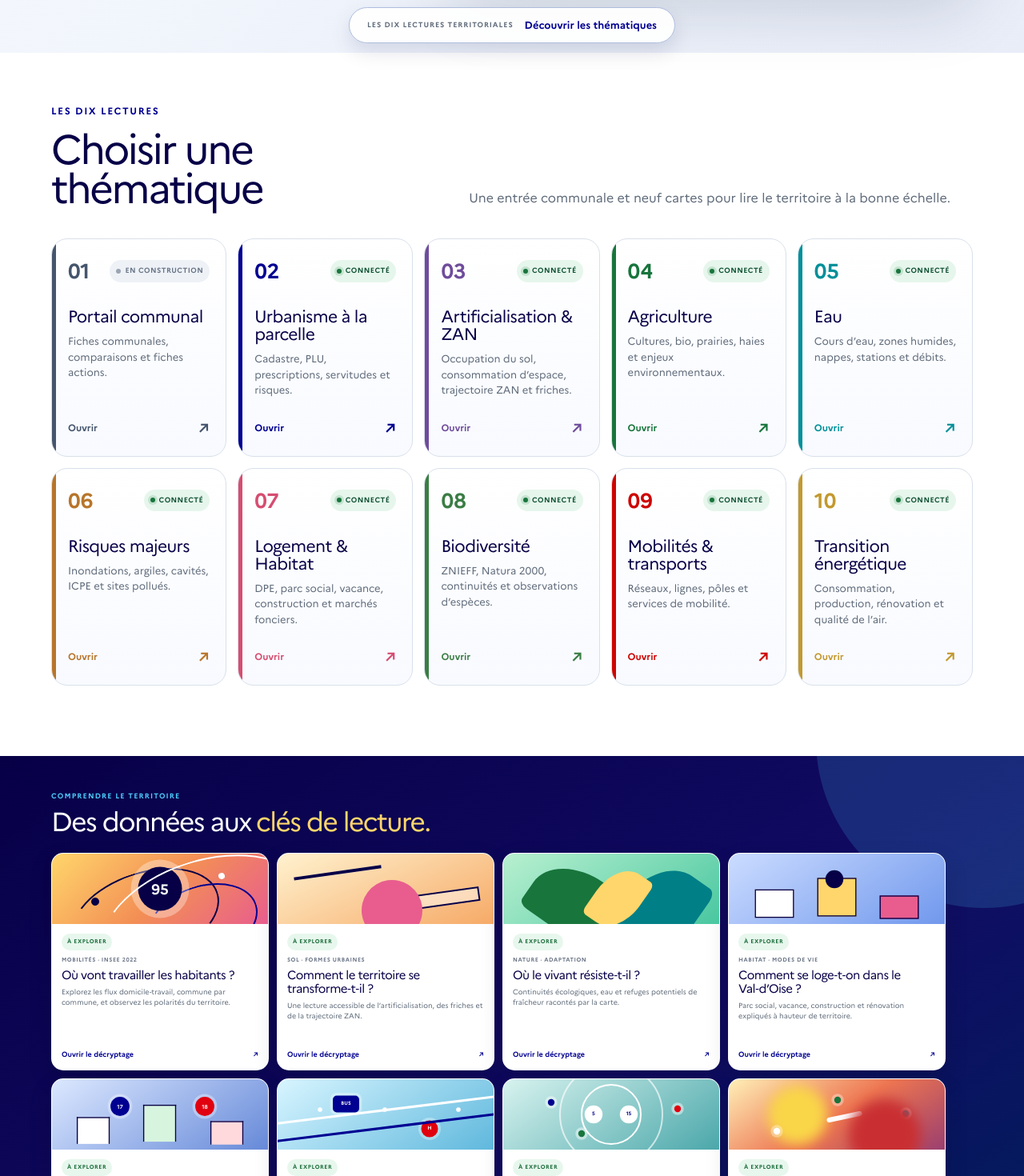
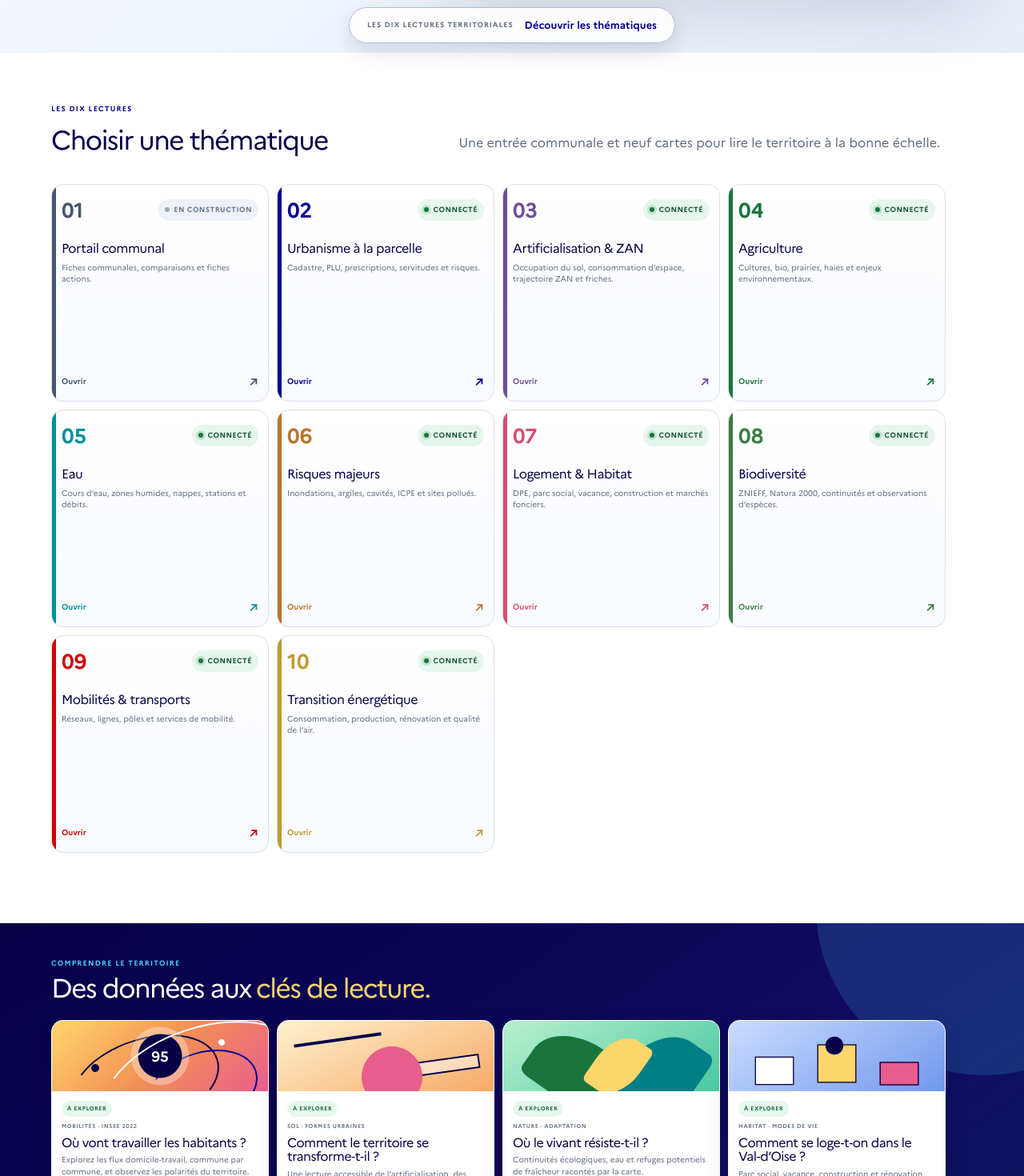
Before and after one commit to DDT95/atlas-territorial-95, a Next.js app: page / in a window 1280 px wide. Shown: the part 640-2110 px from the top of the page at 80% size. Built offline with nearby package versions, Linux system fonts and the light colour scheme; no server answers; grey boxes are pictures that could not be loaded.

Commit message:
Harmonise les grilles thematiques et comprendre

```diff
--- a/app/understand-compact.css
+++ b/app/understand-compact.css
@@ -1,6 +1,44 @@
 /* Grille Comprendre : compacte, équilibrée et prête à accueillir plus de pages. */
 .understand-section {
   padding: 44px max(24px, 5vw) 50px;
+}
+
+.themes-section {
+  padding-inline: max(24px, 5vw);
+}
+
+.section-heading,
+.themes-grid,
+.understand-heading,
+.understand-grid {
+  width: min(100%, 1120px);
+}
+
+.section-heading h2,
+.understand-heading h2 {
+  font-size: clamp(30px, 2.6vw, 42px);
+  line-height: 1;
+  letter-spacing: -.045em;
+}
+
+.section-heading .eyebrow,
+.understand-heading .eyebrow {
+  font-size: 9px;
+}
+
+.themes-grid {
+  display: flex;
+  flex-wrap: wrap;
+  justify-content: flex-start;
+  gap: 10px;
+}
+
+.theme-card {
+  min-height: 0;
+  aspect-ratio: 1;
+  flex: 0 1 272px;
+  padding: 12px;
+  border-radius: 15px;
 }
 
 .understand-heading {
@@ -70,18 +108,38 @@
 
 .story-copy h3 {
   margin: 6px 0;
-  font-size: 15px;
+  font-size: 16px;
+  line-height: 1.12;
+}
+
+.theme-card h3 {
+  margin: 20px 0 8px;
+  font-size: 16px;
   line-height: 1.12;
 }
 
 .story-copy p {
-  font-size: 9px;
+  font-size: 10px;
+  line-height: 1.42;
+}
+
+.theme-card p {
+  font-size: 10px;
   line-height: 1.42;
 }
 
 .story-copy > strong {
   padding-top: 8px;
-  font-size: 9px;
+  font-size: 10px;
+}
+
+.theme-card a {
+  padding-top: 8px;
+  font-size: 10px;
+}
+
+.theme-card a span {
+  font-size: 16px;
 }
 
 .understand-card:hover,
@@ -92,6 +150,7 @@
 }
 
 @media (max-width: 980px) {
+  .theme-card,
   .understand-card,
   .understand-card.warm,
   .understand-card.green-story-card {
@@ -113,6 +172,7 @@
     margin-left: 0;
   }
 
+  .theme-card,
   .understand-card,
   .understand-card.warm,
   .understand-card.green-story-card {
@@ -123,6 +183,7 @@
 }
 
 @media (max-width: 460px) {
+  .theme-card,
   .understand-card,
   .understand-card.warm,
   .understand-card.green-story-card {
```
Also changed, not shown: 1 other file (tests, documents, lock files or other folders).
